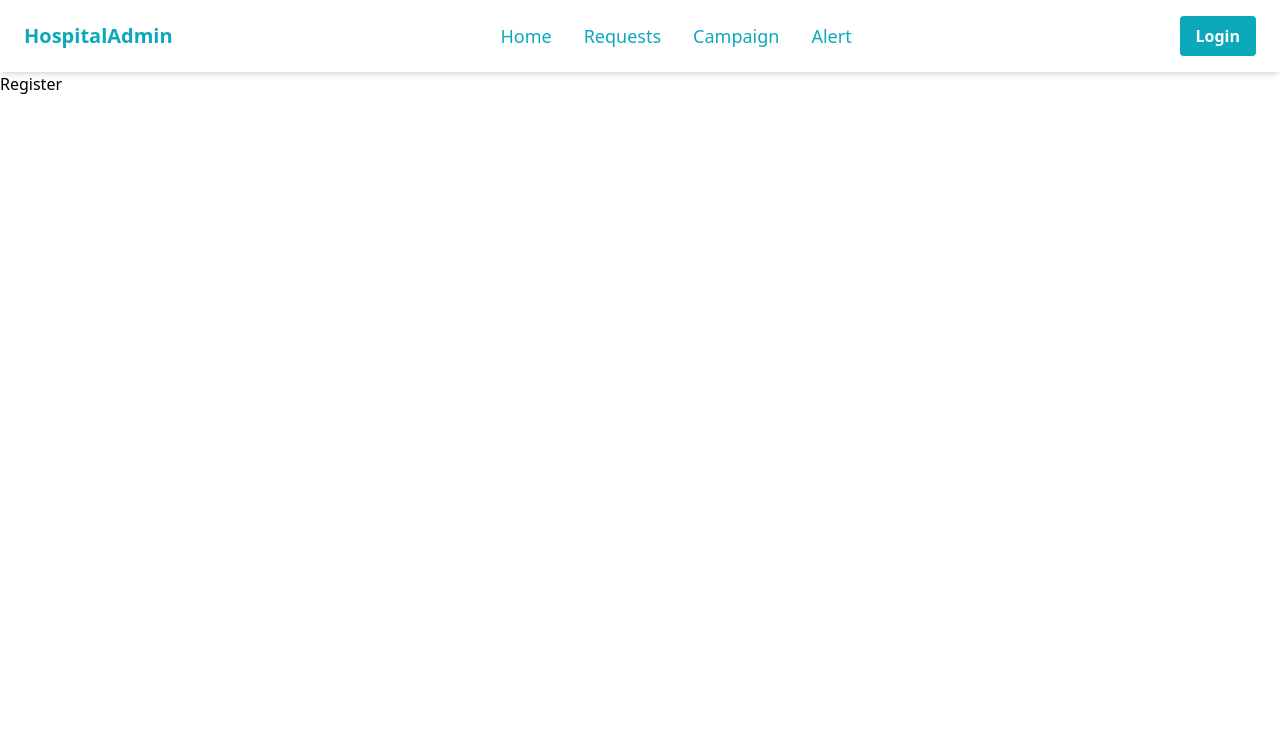
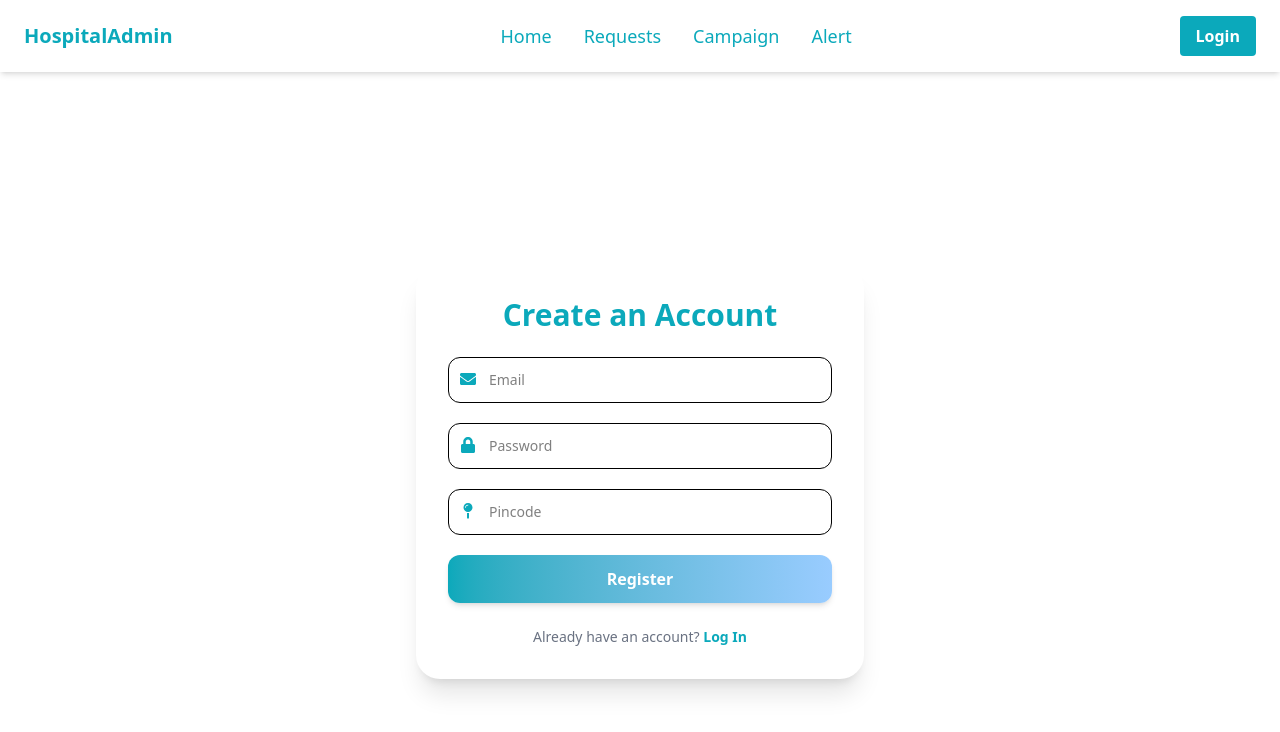
Before and after one commit to LalitBarage/HealthBuddy, a React (Vite) app in the folder subDist-admin/: page /register in a window 1280 px wide. Shown: the top 732 px of the page. Built offline with nearby package versions, Linux system fonts and the light colour scheme.

Commit message:
feat: enhance Login and Register components with improved UI and functionality

```diff
--- a/subDist-admin/src/Pages/Login.jsx
+++ b/subDist-admin/src/Pages/Login.jsx
@@ -1,4 +1,6 @@
 import React, { useState } from "react";
+import { FaEnvelope, FaLock } from "react-icons/fa";
+import { Link } from "react-router-dom";
 
 const Login = () => {
   const [email, setEmail] = useState("");
@@ -11,50 +13,49 @@ const Login = () => {
   };
 
   return (
-    <div className="min-h-screen flex items-center justify-center bg-gradient-to-br from-[#0ba9bb] to-[#99ccff] p-4">
-      <div className="bg-white rounded-2xl shadow-lg w-full max-w-md p-8">
-        <h2 className="text-3xl font-bold text-center text-[#0ba9bb] mb-6">
-          Welcome Back
+    <div className="min-h-screen flex items-center justify-center bg-white p-4">
+      <div className="bg-white rounded-3xl shadow-2xl w-full max-w-md p-8 animate-fade-in">
+        <h2 className="text-4xl font-extrabold text-center text-[#0ba9bb] mb-8">
+          Login
         </h2>
-        <form onSubmit={handleLogin} className="space-y-4">
-          <div>
-            <label className="block text-sm font-medium text-gray-700 mb-1">
-              Email Address
-            </label>
+        <form onSubmit={handleLogin} className="space-y-5">
+          <div className="relative">
+            <FaEnvelope className="absolute top-3 left-3 text-[#0ba9bb]" />
             <input
               type="email"
               required
-              className="w-full px-4 py-2 border rounded-lg text-sm focus:outline-none focus:ring-2 focus:ring-[#0ba9bb]"
-              placeholder="you@example.com"
+              placeholder="Email"
+              className="pl-10 w-full px-4 py-3 border rounded-xl text-sm focus:outline-none focus:ring-2 focus:ring-[#0ba9bb] transition"
               value={email}
               onChange={(e) => setEmail(e.target.value)}
             />
           </div>
-          <div>
-            <label className="block text-sm font-medium text-gray-700 mb-1">
-              Password
-            </label>
+          <div className="relative">
+            <FaLock className="absolute top-3 left-3 text-[#0ba9bb]" />
             <input
               type="password"
               required
-              className="w-full px-4 py-2 border rounded-lg text-sm focus:outline-none focus:ring-2 focus:ring-[#0ba9bb]"
-              placeholder="••••••••"
+              placeholder="Password"
+              className="pl-10 w-full px-4 py-3 border rounded-xl text-sm focus:outline-none focus:ring-2 focus:ring-[#0ba9bb] transition"
               value={password}
               onChange={(e) => setPassword(e.target.value)}
             />
           </div>
           <button
             type="submit"
-            className="w-full bg-[#0ba9bb] hover:bg-[#0990a5] text-white font-semibold py-2 px-4 rounded-lg transition"
+            className="w-full bg-gradient-to-r from-[#0ba9bb] to-[#99ccff] hover:from-[#0990a5] hover:to-[#7fbfff] text-white font-semibold py-3 px-4 rounded-xl shadow-md transition"
           >
             Log In
           </button>
         </form>
         <p className="text-center text-sm text-gray-500 mt-6">
           Don't have an account?{" "}
-          <a href="#" className="text-[#0ba9bb] font-medium hover:underline">
+          <Link
+            to="/register"
+            className="text-[#0ba9bb] font-semibold hover:underline"
+          >
             Sign Up
-          </a>
+          </Link>
         </p>
       </div>
     </div>
--- a/subDist-admin/src/Pages/Register.jsx
+++ b/subDist-admin/src/Pages/Register.jsx
@@ -1,7 +1,78 @@
-import React from "react";
+import React, { useState } from "react";
+import { FaEnvelope, FaLock, FaMapPin } from "react-icons/fa";
+import { Link } from "react-router-dom";
 
 const Register = () => {
-  return <div>Register</div>;
+  const [email, setEmail] = useState("");
+  const [password, setPassword] = useState("");
+  const [pincode, setPincode] = useState("");
+
+  const handleRegister = (e) => {
+    e.preventDefault();
+    console.log("Email:", email, "Password:", password, "Pincode:", pincode);
+    // Add your registration logic here
+  };
+
+  return (
+    <div className="min-h-screen flex items-center justify-center bg-white p-4">
+      <div className="bg-white rounded-3xl shadow-xl w-full max-w-md p-8">
+        <h2 className="text-3xl font-bold text-center text-[#0ba9bb] mb-6">
+          Create an Account
+        </h2>
+        <form onSubmit={handleRegister} className="space-y-5">
+          <div className="relative">
+            <FaEnvelope className="absolute top-3.5 left-3 text-[#0ba9bb]" />
+            <input
+              type="email"
+              required
+              placeholder="Email"
+              value={email}
+              onChange={(e) => setEmail(e.target.value)}
+              className="pl-10 w-full px-4 py-3 border rounded-xl text-sm focus:outline-none focus:ring-2 focus:ring-[#0ba9bb] transition"
+            />
+          </div>
+          <div className="relative">
+            <FaLock className="absolute top-3.5 left-3 text-[#0ba9bb]" />
+            <input
+              type="password"
+              required
+              placeholder="Password"
+              value={password}
+              onChange={(e) => setPassword(e.target.value)}
+              className="pl-10 w-full px-4 py-3 border rounded-xl text-sm focus:outline-none focus:ring-2 focus:ring-[#0ba9bb] transition"
+            />
+          </div>
+          <div className="relative">
+            <FaMapPin className="absolute top-3.5 left-3 text-[#0ba9bb]" />
+            <input
+              type="text"
+              required
+              placeholder="Pincode"
+              maxLength="6"
+              value={pincode}
+              onChange={(e) => setPincode(e.target.value)}
+              className="pl-10 w-full px-4 py-3 border rounded-xl text-sm focus:outline-none focus:ring-2 focus:ring-[#0ba9bb] transition"
+            />
+          </div>
+          <button
+            type="submit"
+            className="w-full bg-gradient-to-r from-[#0ba9bb] to-[#99ccff] hover:from-[#0990a5] hover:to-[#7fbfff] text-white font-semibold py-3 px-4 rounded-xl shadow-md transition"
+          >
+            Register
+          </button>
+        </form>
+        <p className="text-center text-sm text-gray-500 mt-6">
+          Already have an account?{" "}
+          <Link
+            to="/login"
+            className="text-[#0ba9bb] font-semibold hover:underline"
+          >
+            Log In
+          </Link>
+        </p>
+      </div>
+    </div>
+  );
 };
 
 export default Register;
```
